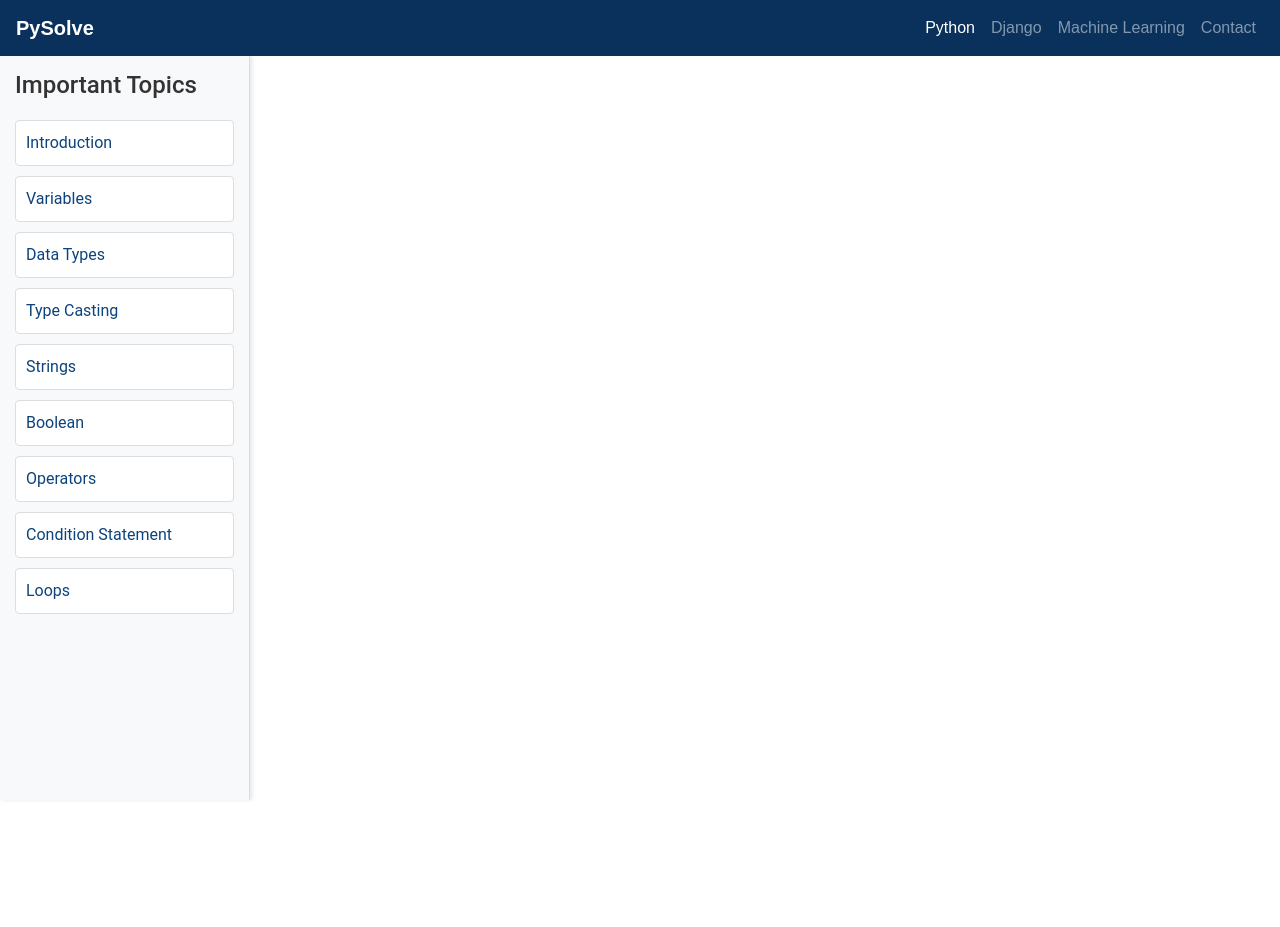
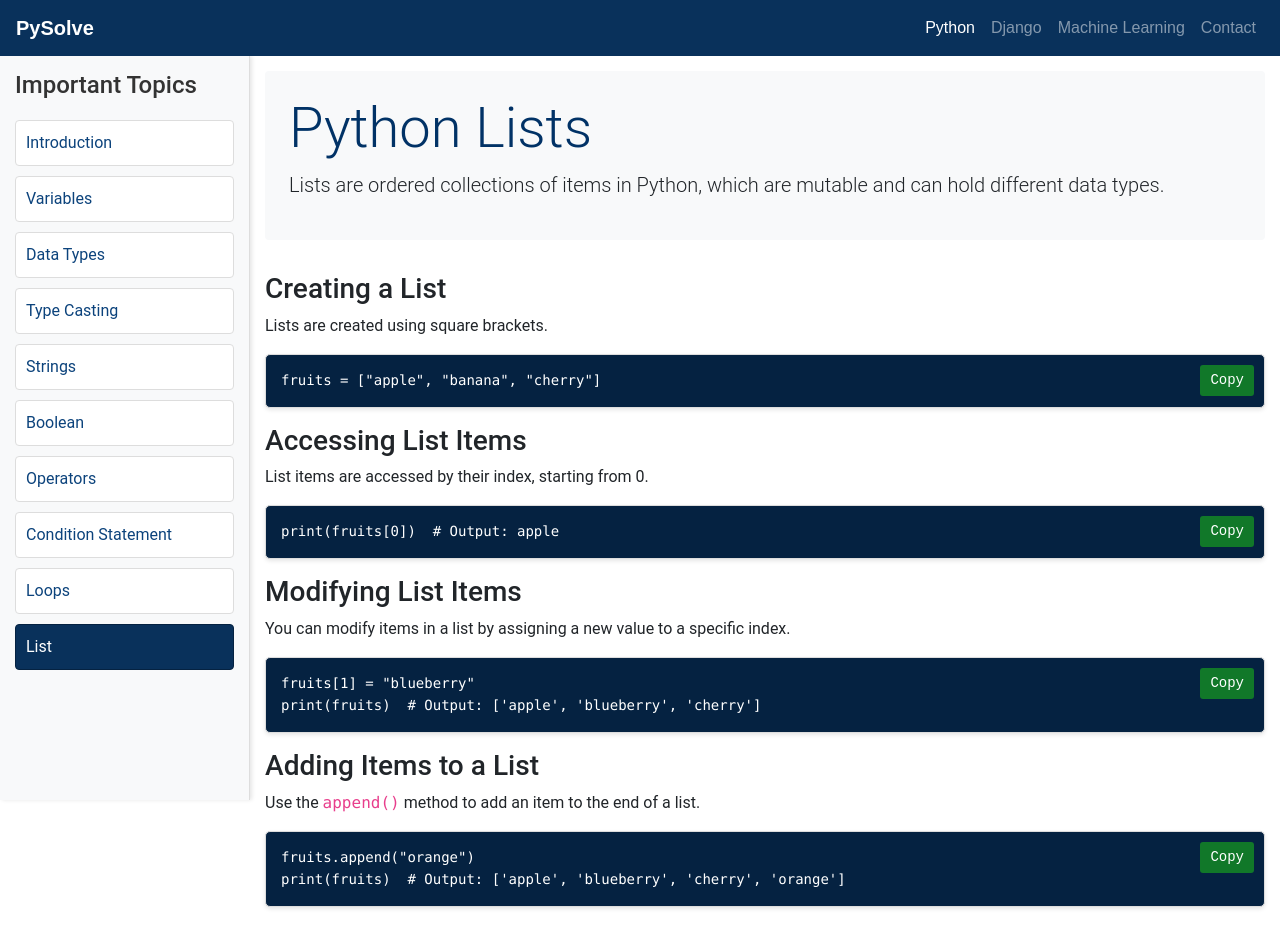
Before and after one commit to iamarjunc/pysolve, a React (Create React App) app: page /pythonlists in a window 1280 px wide. Shown: the top 927 px of the page. Before the commit the page ends 800 px from the top, so only its background shows below. Built offline with nearby package versions, Linux system fonts and the light colour scheme.

Commit message:
first commits 2

```diff
--- a/src/App.js
+++ b/src/App.js
@@ -13,6 +13,7 @@ import Boolean from './contents/boolean';
 import Operators from './contents/operators';
 import ConditionalStatements from './contents/conditionstatement';
 import Loops from './contents/loop';
+import PythonLists from './contents/list';
 import './App.css'
 
 function App() {
@@ -31,6 +32,7 @@ function App() {
             <Route path="/operators" element={<Operators />} />
             <Route path="/conditionstatement" element={<ConditionalStatements />} />
             <Route path="/loop" element={<Loops />} />
+            <Route path="/pythonlists" element={<PythonLists />} />
           </Routes>
           <Footer/>
         </div>
--- a/src/components/Sidebar.js
+++ b/src/components/Sidebar.js
@@ -40,6 +40,9 @@ const Sidebar = () => {
       <div className={`box ${activePath === '/loop' ? 'active' : ''}`}>
         <Link to="/loop" onClick={() => handleLinkClick('/loop')}>Loops</Link>
       </div>
+      <div className={`box ${activePath === '/pythonlists' ? 'active' : ''}`}>
+        <Link to="/pythonlists" onClick={() => handleLinkClick('/pythonlists')}>List</Link>
+      </div>
     </div>
   );
 };
--- /dev/null
+++ b/src/contents/list.js
@@ -0,0 +1,165 @@
+import React from 'react';
+
+const PythonLists = () => {
+    // Function to handle code copy
+    const copyCode = (btn) => {
+        const codeBlock = btn.previousElementSibling;
+        const range = document.createRange();
+        range.selectNode(codeBlock);
+        window.getSelection().removeAllRanges();
+        window.getSelection().addRange(range);
+        try {
+            document.execCommand('copy');
+            btn.innerText = 'Copied!';
+            setTimeout(() => {
+                btn.innerText = 'Copy';
+            }, 2000);
+        } catch (err) {
+            alert('Failed to copy text: ' + err);
+        }
+        window.getSelection().removeAllRanges();
+    };
+
+    return (
+        <div>
+            <div className="content">
+                <div className="jumbotron jumbotron-fluid bg-light p-4 rounded">
+                    <h1 className="display-4 text-primary">Python Lists</h1>
+                    <p className="lead">Lists are ordered collections of items in Python, which are mutable and can hold different data types.</p>
+                </div>
+                <div className="mt-4">
+                    <h3>Creating a List</h3>
+                    <p>Lists are created using square brackets.</p>
+                    <pre>
+                        <code id="create-list-code">
+{`fruits = ["apple", "banana", "cherry"]`}
+                        </code>
+                        <button className="copy-btn" onClick={(e) => copyCode(e.target)}>Copy</button>
+                    </pre>
+
+                    <h3>Accessing List Items</h3>
+                    <p>List items are accessed by their index, starting from 0.</p>
+                    <pre>
+                        <code id="access-list-item-code">
+{`print(fruits[0])  # Output: apple`}
+                        </code>
+                        <button className="copy-btn" onClick={(e) => copyCode(e.target)}>Copy</button>
+                    </pre>
+
+                    <h3>Modifying List Items</h3>
+                    <p>You can modify items in a list by assigning a new value to a specific index.</p>
+                    <pre>
+                        <code id="modify-list-item-code">
+{`fruits[1] = "blueberry"
+print(fruits)  # Output: ['apple', 'blueberry', 'cherry']`}
+                        </code>
+                        <button className="copy-btn" onClick={(e) => copyCode(e.target)}>Copy</button>
+                    </pre>
+
+                    <h3>Adding Items to a List</h3>
+                    <p>Use the <code>append()</code> method to add an item to the end of a list.</p>
+                    <pre>
+                        <code id="append-list-code">
+{`fruits.append("orange")
+print(fruits)  # Output: ['apple', 'blueberry', 'cherry', 'orange']`}
+                        </code>
+                        <button className="copy-btn" onClick={(e) => copyCode(e.target)}>Copy</button>
+                    </pre>
+
+                    <h3>Inserting Items into a List</h3>
+                    <p>Use the <code>insert()</code> method to add an item at a specific position.</p>
+                    <pre>
+                        <code id="insert-list-code">
+{`fruits.insert(1, "kiwi")
+print(fruits)  # Output: ['apple', 'kiwi', 'blueberry', 'cherry', 'orange']`}
+                        </code>
+                        <button className="copy-btn" onClick={(e) => copyCode(e.target)}>Copy</button>
+                    </pre>
+
+                    <h3>Removing Items from a List</h3>
+                    <p>Use the <code>remove()</code> method to remove a specific item, or the <code>pop()</code> method to remove an item at a specific index.</p>
+                    <pre>
+                        <code id="remove-list-code">
+{`fruits.remove("kiwi")
+print(fruits)  # Output: ['apple', 'blueberry', 'cherry', 'orange']
+
+fruits.pop(2)
+print(fruits)  # Output: ['apple', 'blueberry', 'orange']`}
+                        </code>
+                        <button className="copy-btn" onClick={(e) => copyCode(e.target)}>Copy</button>
+                    </pre>
+
+                    <h3>List Slicing</h3>
+                    <p>You can access a range of items in a list by using slicing.</p>
+                    <pre>
+                        <code id="slice-list-code">
+{`print(fruits[1:3])  # Output: ['blueberry', 'orange']`}
+                        </code>
+                        <button className="copy-btn" onClick={(e) => copyCode(e.target)}>Copy</button>
+                    </pre>
+
+                    <h3>Looping Through a List</h3>
+                    <p>You can loop through the items in a list using a <code>for</code> loop.</p>
+                    <pre>
+                        <code id="loop-list-code">
+{`for fruit in fruits:
+    print(fruit)`}
+                        </code>
+                        <button className="copy-btn" onClick={(e) => copyCode(e.target)}>Copy</button>
+                    </pre>
+
+                    <h3>Checking if an Item Exists in a List</h3>
+                    <p>Use the <code>in</code> keyword to check if an item exists in a list.</p>
+                    <pre>
+                        <code id="check-list-item-code">
+{`if "apple" in fruits:
+    print("Apple is in the list!")`}
+                        </code>
+                        <button className="copy-btn" onClick={(e) => copyCode(e.target)}>Copy</button>
+                    </pre>
+
+                    <h3>List Length</h3>
+                    <p>Use the <code>len()</code> function to get the number of items in a list.</p>
+                    <pre>
+                        <code id="list-length-code">
+{`print(len(fruits))  # Output: 3`}
+                        </code>
+                        <button className="copy-btn" onClick={(e) => copyCode(e.target)}>Copy</button>
+                    </pre>
+
+                    <h3>Sorting a List</h3>
+                    <p>Use the <code>sort()</code> method to sort a list in ascending order.</p>
+                    <pre>
+                        <code id="sort-list-code">
+{`fruits.sort()
+print(fruits)  # Output: ['apple', 'blueberry', 'orange']`}
+                        </code>
+                        <button className="copy-btn" onClick={(e) => copyCode(e.target)}>Copy</button>
+                    </pre>
+
+                    <h3>Reversing a List</h3>
+                    <p>Use the <code>reverse()</code> method to reverse the order of the list.</p>
+                    <pre>
+                        <code id="reverse-list-code">
+{`fruits.reverse()
+print(fruits)  # Output: ['orange', 'blueberry', 'apple']`}
+                        </code>
+                        <button className="copy-btn" onClick={(e) => copyCode(e.target)}>Copy</button>
+                    </pre>
+
+                    <h3>Copying a List</h3>
+                    <p>You can copy a list using the <code>copy()</code> method.</p>
+                    <pre>
+                        <code id="copy-list-code">
+{`new_fruits = fruits.copy()
+print(new_fruits)  # Output: ['orange', 'blueberry', 'apple']`}
+                        </code>
+                        <button className="copy-btn" onClick={(e) => copyCode(e.target)}>Copy</button>
+                    </pre>
+                </div>
+            </div>
+        </div>
+    );
+};
+
+export default PythonLists;
```
